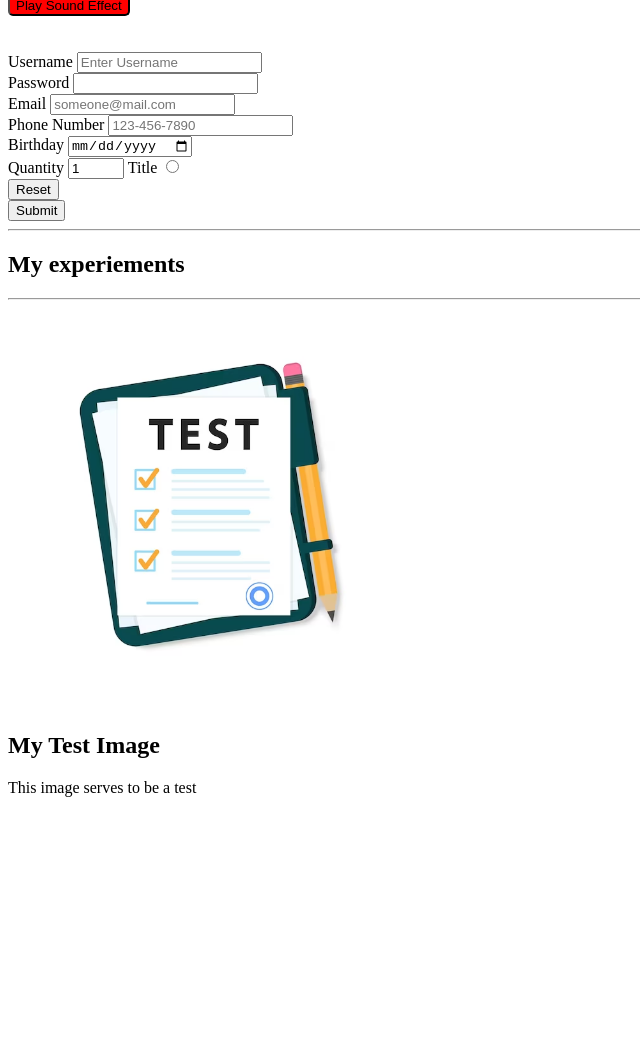
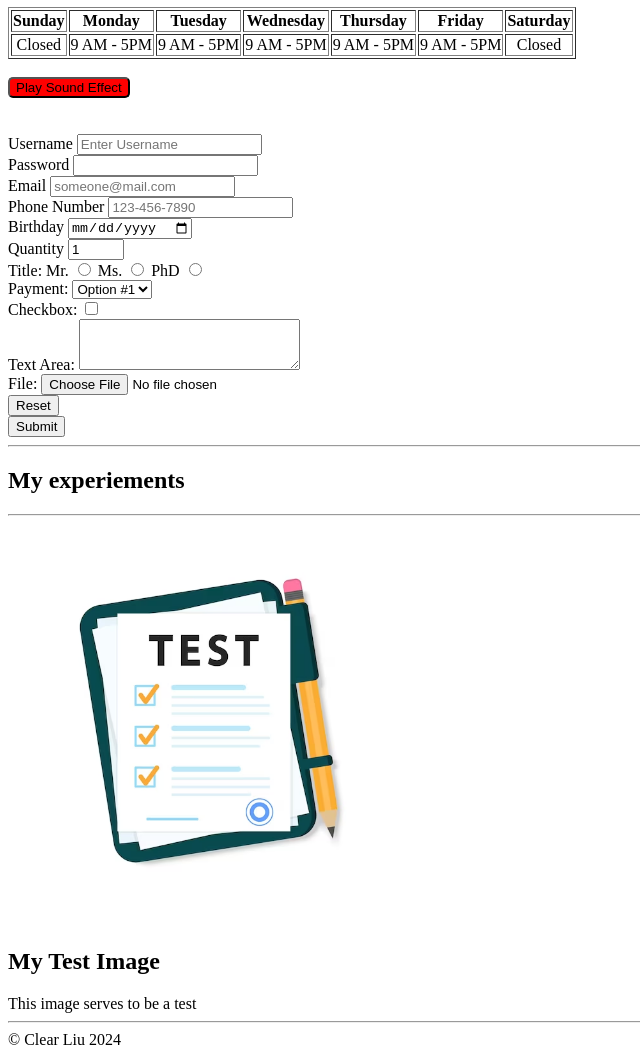
Before and after one commit to klearliu/portfolio, a plain HTML site: page test-page/test-HTML.html in a window 1280 px wide. Shown: the part 1242-2299 px from the top of the page, without its empty margins (0-640 px from the left). Before the commit the page ends 2047 px from the top, so only its background shows below. Drawn offline with Linux system fonts and the light colour scheme.

Commit message:
completed forms, header and footer for test

```diff
--- a/test-page/test-HTML.html
+++ b/test-page/test-HTML.html
@@ -11,6 +11,11 @@
         <link rel="icon" type="image/avif" href="./components/test-image.avif">
     </head>
     <body>
+
+        <header>
+            <h1>HTML test only</h1>
+            <hr>
+        </header>
 
         <!--Headings-->
         <h1>h1 heading</h1>
@@ -164,9 +169,10 @@
         <!--Form
             action = {to aid with backend}
             method = {GET (less sensitive data), POST (confidential data)}
+            enctype = when sending large data it will be sent in small parts
 
         -->
-        <form action="index.php" method="POST">
+        <form action="index.php" method="POST" enctype="multipart/form-data">
             <label for="username">Username</label>
             <input type="text" id="username"
             minlength="3" maxlength="15"required
@@ -188,8 +194,29 @@
             <br><label>Quantity</label>
             <input type ="number" id="quantity" min="0" max="99" value="1">
 
-            <label for ="Mr.">Title</label>
-            <input type ="radio" id="Mr." value="Mr.">
+            <br><label for="title">Title:</label>
+            <label for ="Mr.">Mr.</label>
+            <input type ="radio" id="Mr." value="Mr." name="title">
+            <label for ="Ms.">Ms.</label>
+            <input type ="radio" id="Ms." value="Ms." name="title">
+            <label for ="PhD.">PhD</label>
+            <input type ="radio" id="PhD." value="PhD." name="title">
+
+            <br><label for="dropdown">Payment:</label>
+            <select id="dropdown">
+                <option value="option1">Option #1</option>
+                <option value="option2">Option #2</option>
+                <option value="option3">Option #3</option>
+            </select>
+
+            <br><label for="checkbox">Checkbox:</label>
+            <input type="checkbox" id="checkbox">
+
+            <br><label for="textArea">Text Area:</label>
+            <textarea id="textArea" rows="3" cols="25"></textarea>
+
+            <br><label for="file">File:</label>
+            <input type="file" id="file" accept="image/png, image/jpeg">
 
             <br><input type ="reset">
             <br><input type="submit">
@@ -214,6 +241,9 @@
             </div>
         </div>
 
-
+        <footer>
+            <hr>
+            &copy; Clear Liu 2024
+        </footer>
     </body>
 </html>
```
Also changed, not shown: index.html (+1 -1 lines), 1 other file.
